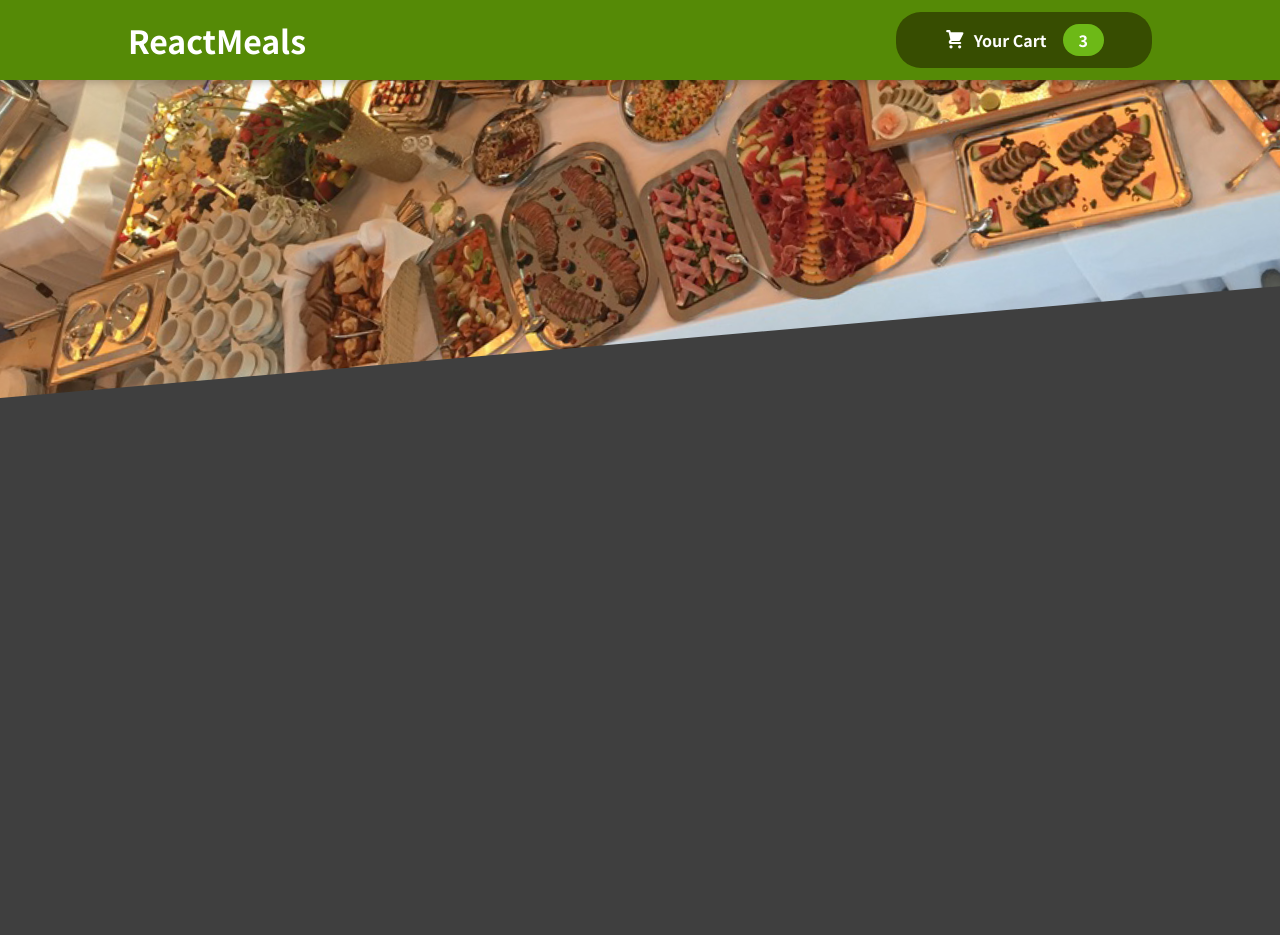
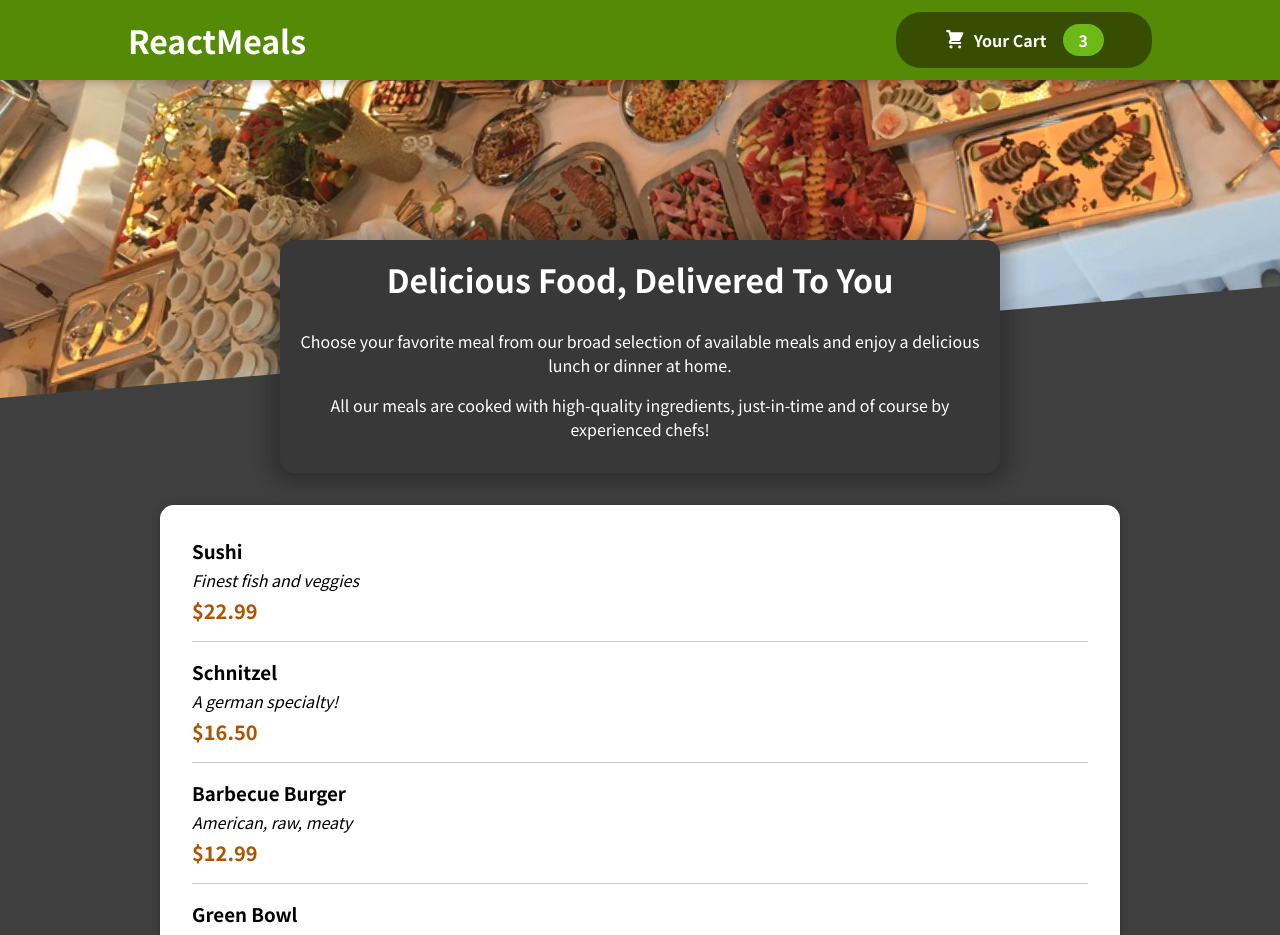
Before and after one commit to Mkashif163/reactMealApp, a React (Vite) app: page / in a window 1280 px wide. Shown: the top 935 px of the page. Before the commit the page ends 800 px from the top, so only its background shows below. Built offline with nearby package versions, Linux system fonts and the light colour scheme.

Commit message:
Add Meals component and related files

```diff
--- a/src/App.jsx
+++ b/src/App.jsx
@@ -1,9 +1,13 @@
 import Header from "./components/Layout/Header/Header";
+import Meals from "./components/Meals/Meals";
 
 function App() {
   return (
     <>
       <Header />
+      <main>
+        <Meals />
+      </main>
     </>
   );
 }
--- /dev/null
+++ b/src/components/Meals/AvailableMeals.jsx
@@ -0,0 +1,51 @@
+import Card from "../UI/Card/Card";
+import classes from "./AvailableMeals.module.css";
+import MealItem from "./MealItem/MealItem";
+
+const DUMMY_MEALS = [
+  {
+    id: "m1",
+    name: "Sushi",
+    description: "Finest fish and veggies",
+    price: 22.99,
+  },
+  {
+    id: "m2",
+    name: "Schnitzel",
+    description: "A german specialty!",
+    price: 16.5,
+  },
+  {
+    id: "m3",
+    name: "Barbecue Burger",
+    description: "American, raw, meaty",
+    price: 12.99,
+  },
+  {
+    id: "m4",
+    name: "Green Bowl",
+    description: "Healthy...and green...",
+    price: 18.99,
+  },
+];
+
+const AvailableMeals = () => {
+  return (
+    <section className={classes.meals}>
+      <Card>
+        <ul>
+          {DUMMY_MEALS.map((meal) => (
+            <MealItem
+              key={meal.id}
+              name={meal.name}
+              description={meal.description}
+              price={meal.price}
+            />
+          ))}
+        </ul>
+      </Card>
+    </section>
+  );
+};
+
+export default AvailableMeals;
--- /dev/null
+++ b/src/components/Meals/AvailableMeals.module.css
@@ -0,0 +1,24 @@
+.meals {
+    max-width: 60rem;
+    width: 90%;
+    margin: 2rem auto;
+    animation: meals-appear 1s ease-out forwards;
+}
+
+.meals ul {
+    list-style: none;
+    margin: 0;
+    padding: 0;
+}
+
+@keyframes meals-appear {
+    from {
+        opacity: 0;
+        transform: translateY(3rem);
+    }
+
+    to {
+        opacity: 1;
+        transform: translateY(0);
+    }
+}
--- /dev/null
+++ b/src/components/Meals/MealItem/MealItem.jsx
@@ -0,0 +1,18 @@
+import classes from "./MealItem.module.css";
+
+const MealItem = (props) => {
+  const price = `$${props.price.toFixed(2)}`;
+
+  return (
+    <li className={classes.meal}>
+      <div>
+        <h3>{props.name}</h3>
+        <div className={classes.description}>{props.description}</div>
+        <div className={classes.price}>{price}</div>
+      </div>
+      <div></div>
+    </li>
+  );
+};
+
+export default MealItem;
--- /dev/null
+++ b/src/components/Meals/MealItem/MealItem.module.css
@@ -0,0 +1,22 @@
+.meal {
+    display: flex;
+    justify-content: space-between;
+    margin: 1rem;
+    padding-bottom: 1rem;
+    border-bottom: 1px solid #ccc;
+}
+
+.meal h3 {
+    margin: 0 0 0.25rem 0;
+}
+
+.description {
+    font-style: italic;
+}
+
+.price {
+    margin-top: 0.25rem;
+    font-weight: bold;
+    color: #ad5502;
+    font-size: 1.25rem;
+}
--- /dev/null
+++ b/src/components/Meals/Meals.jsx
@@ -0,0 +1,15 @@
+import { Fragment } from "react";
+
+import MealsSummary from "./MealsSummary";
+import AvailableMeals from "./AvailableMeals";
+
+const Meals = () => {
+  return (
+    <Fragment>
+      <MealsSummary />
+      <AvailableMeals />
+    </Fragment>
+  );
+};
+
+export default Meals;
--- /dev/null
+++ b/src/components/Meals/MealsSummary.jsx
@@ -0,0 +1,19 @@
+import classes from "./MealsSummary.module.css";
+
+const MealsSummary = () => {
+  return (
+    <section className={classes.summary}>
+      <h2>Delicious Food, Delivered To You</h2>
+      <p>
+        Choose your favorite meal from our broad selection of available meals
+        and enjoy a delicious lunch or dinner at home.
+      </p>
+      <p>
+        All our meals are cooked with high-quality ingredients, just-in-time and
+        of course by experienced chefs!
+      </p>
+    </section>
+  );
+};
+
+export default MealsSummary;
--- /dev/null
+++ b/src/components/Meals/MealsSummary.module.css
@@ -0,0 +1,18 @@
+.summary {
+    text-align: center;
+    max-width: 45rem;
+    width: 90%;
+    margin: auto;
+    margin-top: -10rem;
+    position: relative;
+    background-color: #383838;
+    color: white;
+    border-radius: 14px;
+    padding: 1rem;
+    box-shadow: 0 1px 18px 10px rgba(0, 0, 0, 0.25);
+}
+
+.summary h2 {
+    font-size: 2rem;
+    margin-top: 0;
+}
--- /dev/null
+++ b/src/components/UI/Card/Card.jsx
@@ -0,0 +1,10 @@
+import React from "react";
+import classes from "./Card.module.css";
+
+const Card = (props) => {
+  return (
+    <div className={`${classes.card} ${props.className}`}>{props.children}</div>
+  );
+};
+
+export default Card;
--- /dev/null
+++ b/src/components/UI/Card/Card.module.css
@@ -0,0 +1,6 @@
+.card {
+    padding: 1rem;
+    box-shadow: 0 2px 8px rgba(0, 0, 0, 0.25);
+    border-radius: 14px;
+    background-color: white;
+}
```
